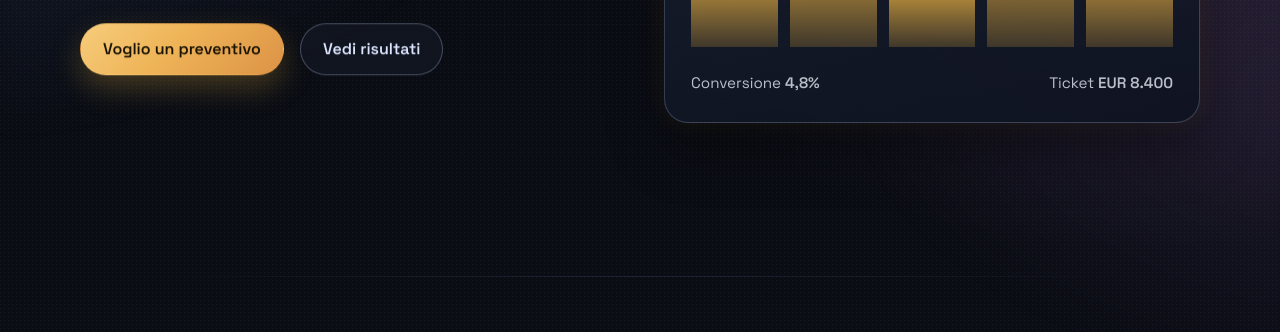
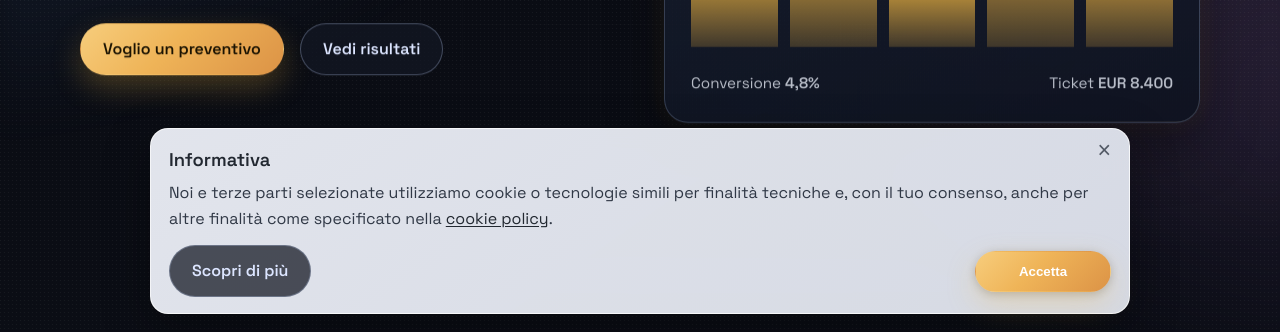
Before and after one commit to kallebesiqueira-dev/nuovoetzah, a plain HTML site: page docs/index.html in a window 1280 px wide. Shown: the part 468-800 px from the top of the page. Drawn offline with nearby package versions, Linux system fonts and the light colour scheme.

Commit message:
feat(docs): add cookie consent banner to default homepage

```diff
--- a/docs/index.html
+++ b/docs/index.html
@@ -309,6 +309,20 @@
       <p class="copyright" data-i18n="footer.copyright">© 2026 EtzahWeb. Tutti i diritti riservati.</p>
     </footer>
 
+    <aside class="cookie-banner" data-cookie-banner role="dialog" aria-live="polite" aria-label="Informativa cookie" hidden>
+      <button class="cookie-close" type="button" data-cookie-accept aria-label="Chiudi informativa cookie">×</button>
+      <p class="cookie-title">Informativa</p>
+      <p class="cookie-text">
+        Noi e terze parti selezionate utilizziamo cookie o tecnologie simili per finalità tecniche e, con il tuo consenso,
+        anche per altre finalità come specificato nella
+        <a href="privacy.html">cookie policy</a>.
+      </p>
+      <div class="cookie-actions">
+        <a class="btn btn-ghost" href="privacy.html">Scopri di più</a>
+        <button class="btn btn-primary" type="button" data-cookie-accept>Accetta</button>
+      </div>
+    </aside>
+
     <script src="i18n.js" defer></script>
     <script src="main.js" defer></script>
   </body>
```
